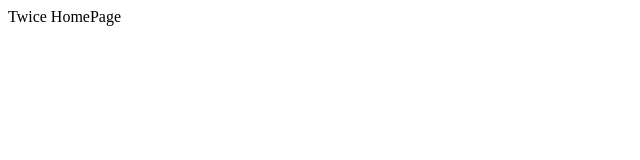
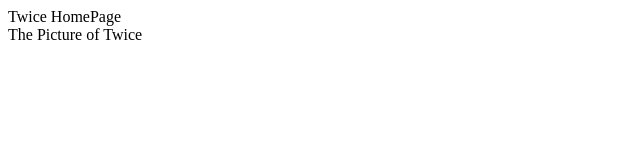
Before and after one commit to liberadietemp/my-git-project, a plain HTML site: page index.html in a window 1280 px wide. Shown: the whole page, without its empty margins (0-640 px from the left). Drawn offline with Linux system fonts and the light colour scheme.

Commit message:
Add picture of Twice

```diff
--- a/index.html
+++ b/index.html
@@ -1,3 +1,4 @@
 <html>
 	<head>Twice HomePage</head>
+		<div>The Picture of Twice</div>
 </html>
```
